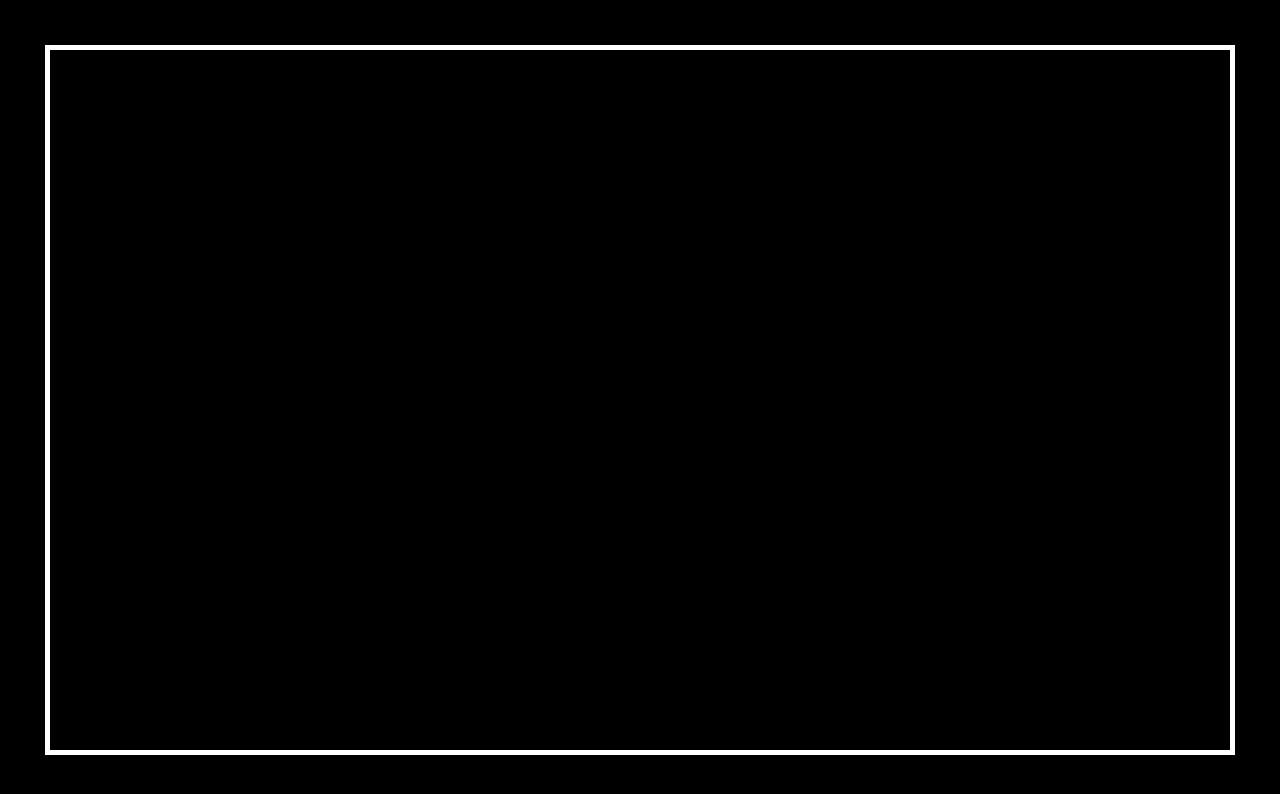
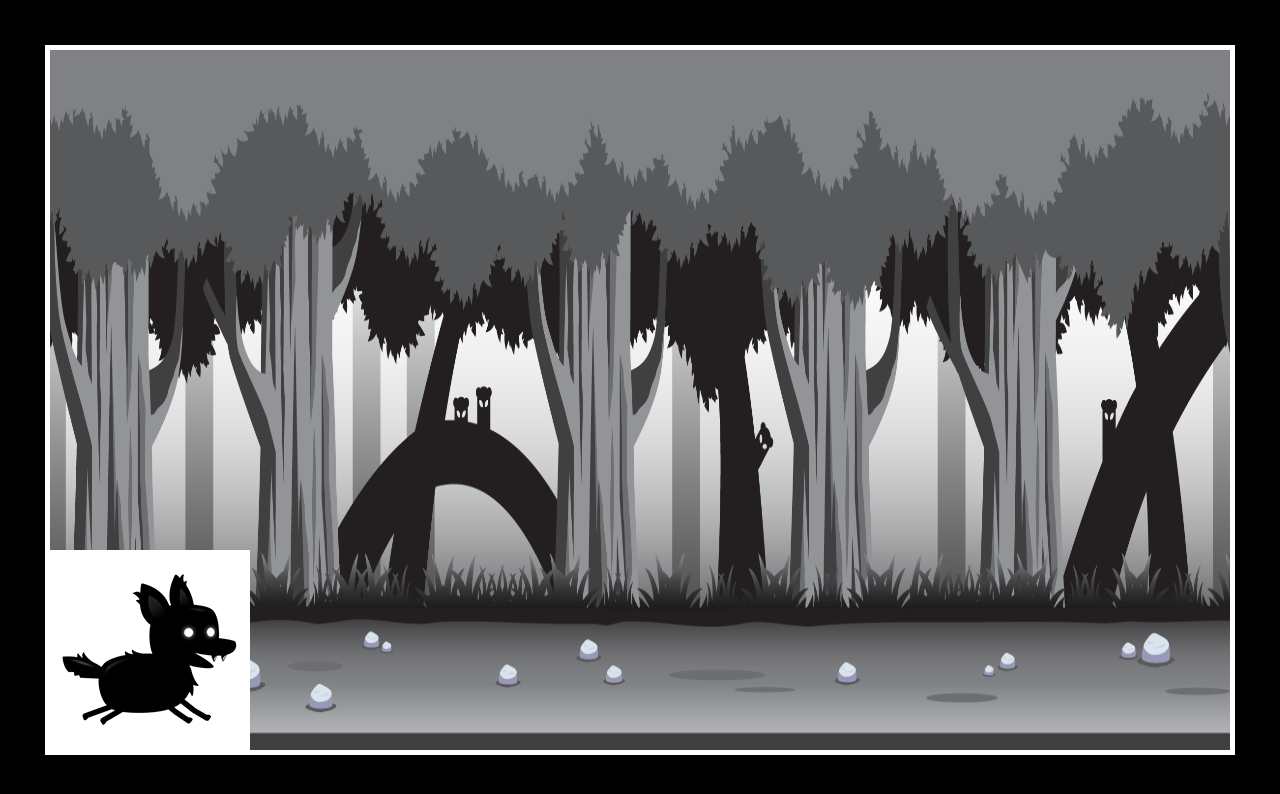
Before and after one commit to agustinesco/js_side_srolling_game, a plain HTML site: page index.html in a window 1280 px wide. Drawn offline with Linux system fonts and the light colour scheme.

Commit message:
implement moement and background

```diff
--- a/script.js
+++ b/script.js
@@ -5,15 +5,80 @@ window.addEventListener('load', () => {
     canvas.height = window.innerHeight - 100;
 
     class InputHandler {
-
+        constructor(){
+            this.keys = new Set([]);
+            window.addEventListener('keydown', e => {this.keys.add(e.key);});
+            window.addEventListener('keyup', e => {this.keys.delete(e.key);});
+        }
     }
 
     class Player {
+        constructor(gameWidth, gameHeight){
+            this.gameWidth = gameWidth;
+            this.gameHeight = gameHeight;
+            this.width = 200;
+            this.height = 200;
+            this.x = 0;
+            this.y = this.gameHeight - this.height;
+            this.image = document.getElementById("playerImage")
+            this.frameX = 0;
+            this.frameY = 0;
+            this.speed = 0;
+            this.jumpSpeed = 0;
+            this.gravity = 2;
+        }
+        draw(context){
+            context.fillStyle = 'white';
+            context.fillRect(this.x, this.y, this.width, this.height);
+            context.drawImage(this.image, this.frameX * this.width, this.frameY * this.height, this.width, this.height, this.x, this.y, this.width, this.height)
+        }
+        update(input){
+            // horizontal
+            if (input.keys.has('ArrowRight')) {this.speed = 5}
+            else if (input.keys.has('ArrowLeft')) {this.speed = -5}
+            else {this.speed = 0}
 
+            this.x += this.speed
+            if (this.x < 0) {this.x = 0}
+            else if (this.x > this.gameWidth - this.width) this.x = this.gameWidth - this.width
+
+            // vertical
+            if (input.keys.has('ArrowUp') && this.onGround()) {this.jumpSpeed -= 30}
+            this.y += this.jumpSpeed;
+            if (!this.onGround()){
+                this.jumpSpeed += this.gravity;
+                this.frameY = 1;
+            } else {
+                this.frameY = 0;
+                this.jumpSpeed = 0;
+            }
+        }
+
+        onGround(){
+            return this.y >= this.gameHeight - this.height
+        }
     }
 
     class Background {
+        constructor(gameWidth, gameHeight){
+            this.gameHeight = gameHeight;
+            this.gameWidth = gameWidth;
+            this.image = document.getElementById("backgroundImage");
+            this.x = 0;
+            this.y = 0;
+            this.width = canvas.width;
+            this.height = canvas.height;
+            this.speed = 5;
 
+        }
+        draw(context){
+            context.drawImage(this.image, this.x, this.y, this.width, this.height);
+            context.drawImage(this.image, this.x + this.width - this.speed, this.y, this.width, this.height);
+        }
+        update(){
+            this.x -= this.speed
+            if (this.x < 0 - this.width) this.x = 0;
+        }
     }
 
     class Enemy {
@@ -29,9 +94,19 @@ window.addEventListener('load', () => {
 
     }
 
+    const input = new InputHandler;
+    const player = new Player(canvas.width, canvas.height);
+    const background = new Background(canvas.width, canvas.height);
+
     function animate() {
-
+        ctx.clearRect(0,0, canvas.width, canvas.height);
+        background.draw(ctx);
+        player.draw(ctx);
+        player.update(input);
+        background.update();
+        requestAnimationFrame(animate);
     }
+    animate();
 });
 
 window.addEventListener("resize", () => {
--- a/style.css
+++ b/style.css
@@ -11,4 +11,5 @@ canvas {
 
 #playerImage, #backgroundImage, #enemyImage {
     display: none;
+
 }
```
